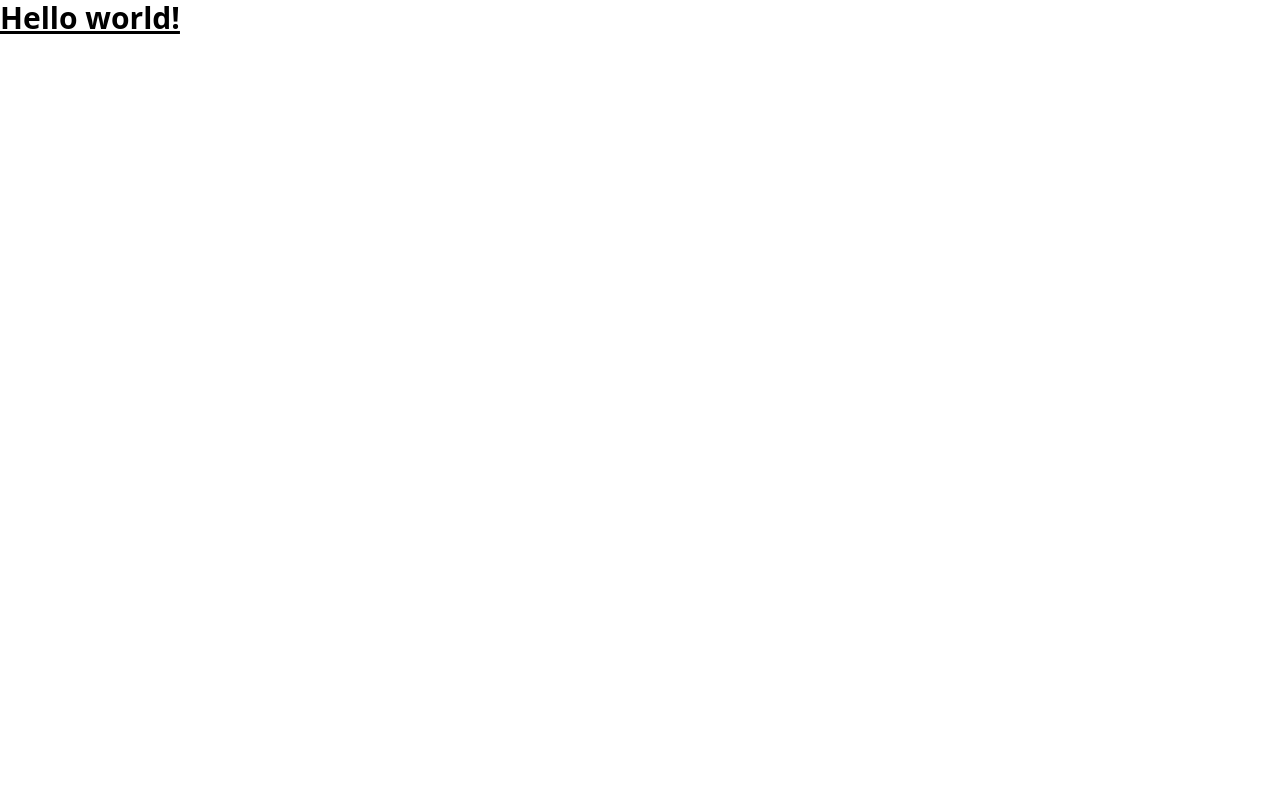
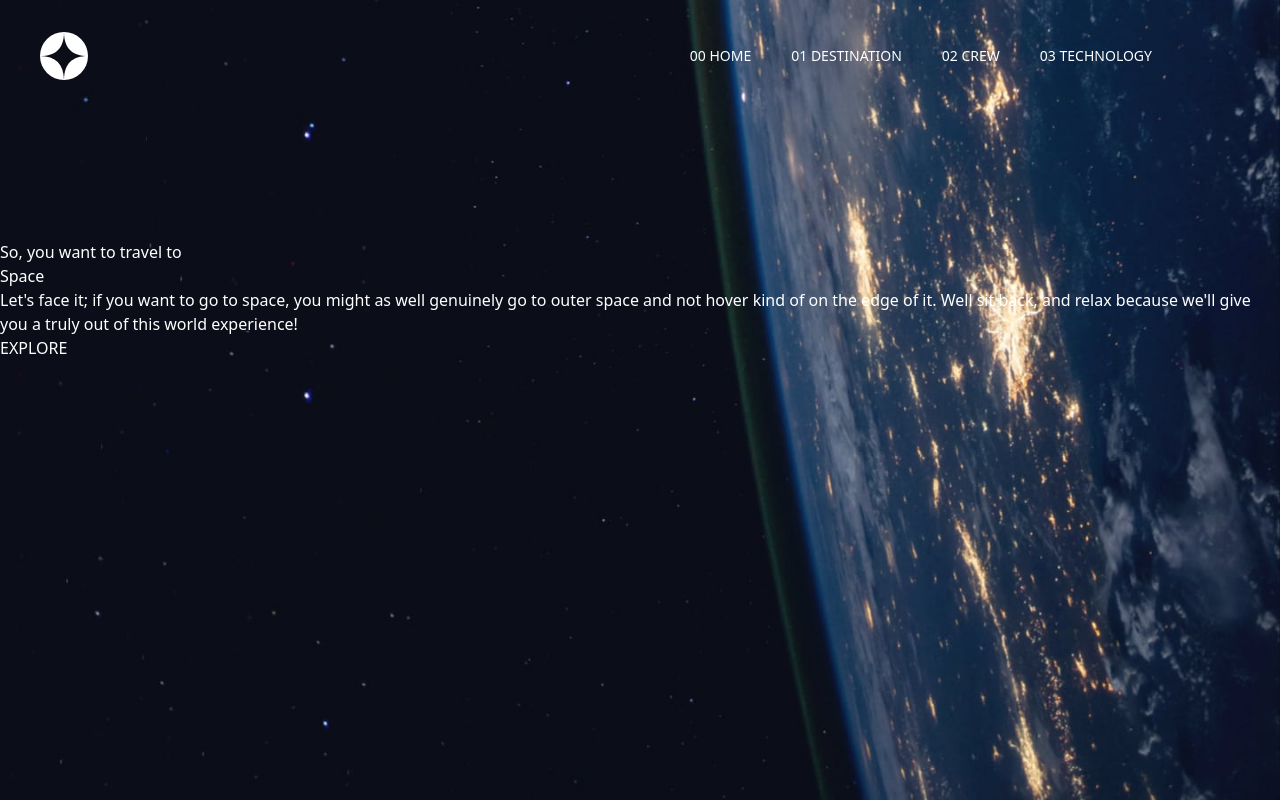
Before and after one commit to juniorthx3/space-tourism-multi-page-website, a React (Create React App) app: page / in a window 1280 px wide. Built offline with nearby package versions, Linux system fonts and the light colour scheme.

Commit message:
Start structure and create pages and components

```diff
--- a/package.json
+++ b/package.json
@@ -8,6 +8,7 @@
     "@testing-library/user-event": "^13.5.0",
     "react": "^18.2.0",
     "react-dom": "^18.2.0",
+    "react-router-dom": "^6.3.0",
     "react-scripts": "5.0.1",
     "web-vitals": "^2.1.4"
   },
--- a/src/App.js
+++ b/src/App.js
@@ -1,9 +1,23 @@
 import React from 'react'
+import {BrowserRouter as Router, Routes, Route} from 'react-router-dom'
+import Header from './components/Header'
+import Home from './pages/Home'
+import Destination from './pages/Destination'
+import Crew from './pages/Crew'
+import Technology from './pages/Technology'
 
 function App() {
   return (
     <div>
-        <h1 className="text-3xl font-bold underline">Hello world!</h1>
+        <Router>
+          <Header />
+          <Routes>
+            <Route path="/" element={<Home />} />
+            <Route path="/destination" element={<Destination />} />
+            <Route path="/crew" element={<Crew />} />
+            <Route path="/technology" element={<Technology />} />
+          </Routes>
+        </Router>
     </div>
   )
 }
--- /dev/null
+++ b/src/components/Header.jsx
@@ -0,0 +1,24 @@
+import logo from '../assets/shared/logo.svg'
+import {Link} from 'react-router-dom'
+
+const Header = () => {
+  return (
+    <header className='relative mt-5 text-white'>
+        <nav className='flex items-center justify-between py-3 pl-10 pr-32'>
+            <div>
+                <Link to="/"><img src={logo} alt="" /></Link>
+            </div>
+            <div className='hidden md:flex'>
+                <ul className='space-x-10 flex uppercase text-sm'>
+                    <li><Link to="/">00 Home</Link></li>
+                    <li><Link to="/destination">01 Destination</Link></li>
+                    <li><Link to="/crew">02 Crew</Link></li>
+                    <li><Link to="/technology">03 Technology</Link></li>
+                </ul>
+            </div>
+        </nav>
+    </header>
+  )
+}
+
+export default Header
--- a/src/index.css
+++ b/src/index.css
@@ -1,3 +1,27 @@
 @tailwind base;
 @tailwind components;
 @tailwind utilities;
+
+body{
+    margin:0;
+    padding:0;
+    box-sizing: border-box;
+}
+
+.home{
+    background-image: url("./assets/home/background-home-desktop.jpg");
+    background-size: cover;
+    background-attachment: fixed;
+    height:100vh;
+    position:absolute;
+    top:0;
+    right:0;
+    left:0;
+    z-index: -1;
+    color:white;
+}
+
+.overlay{
+    position: absolute;
+    top:30%;
+}
--- /dev/null
+++ b/src/pages/Crew.jsx
@@ -0,0 +1,8 @@
+
+const Crew = () => {
+  return (
+    <div>Crew</div>
+  )
+}
+
+export default Crew
--- /dev/null
+++ b/src/pages/Destination.jsx
@@ -0,0 +1,8 @@
+
+const Destination = () => {
+  return (
+    <div>Destination</div>
+  )
+}
+
+export default Destination
--- /dev/null
+++ b/src/pages/Home.jsx
@@ -0,0 +1,20 @@
+import {Link} from 'react-router-dom'
+
+const Home = () => {
+  return (
+    <section className="home">
+       <div className="overlay">
+          <h2>So, you want to travel to</h2>
+          <h1>Space</h1>
+          <p>
+              Let's face it; if you want to go to space, you might as well genuinely go to
+              outer space and not hover kind of on the edge of it. Well sit back, and relax
+              because we'll give you a truly out of this world experience!
+          </p>
+          <button className='uppercase'><Link to="/destination">Explore</Link></button>
+       </div>
+    </section>
+  )
+}
+
+export default Home
--- /dev/null
+++ b/src/pages/Technology.jsx
@@ -0,0 +1,8 @@
+
+const Technology = () => {
+  return (
+    <div>Technology</div>
+  )
+}
+
+export default Technology
--- a/tailwind.config.js
+++ b/tailwind.config.js
@@ -4,6 +4,13 @@ module.exports = {
     "./src/**/*.{js,jsx,ts,tsx}",
   ],
   theme: {
+    screens:{
+      xs: '375px',
+      sm: '480px',
+      md: '768px',
+      lg: '976px',
+      xl: '1440px'
+    },
     extend: {},
   },
   plugins: [],
```
Also changed, not shown: 1 other file (tests, documents, lock files or other folders).
